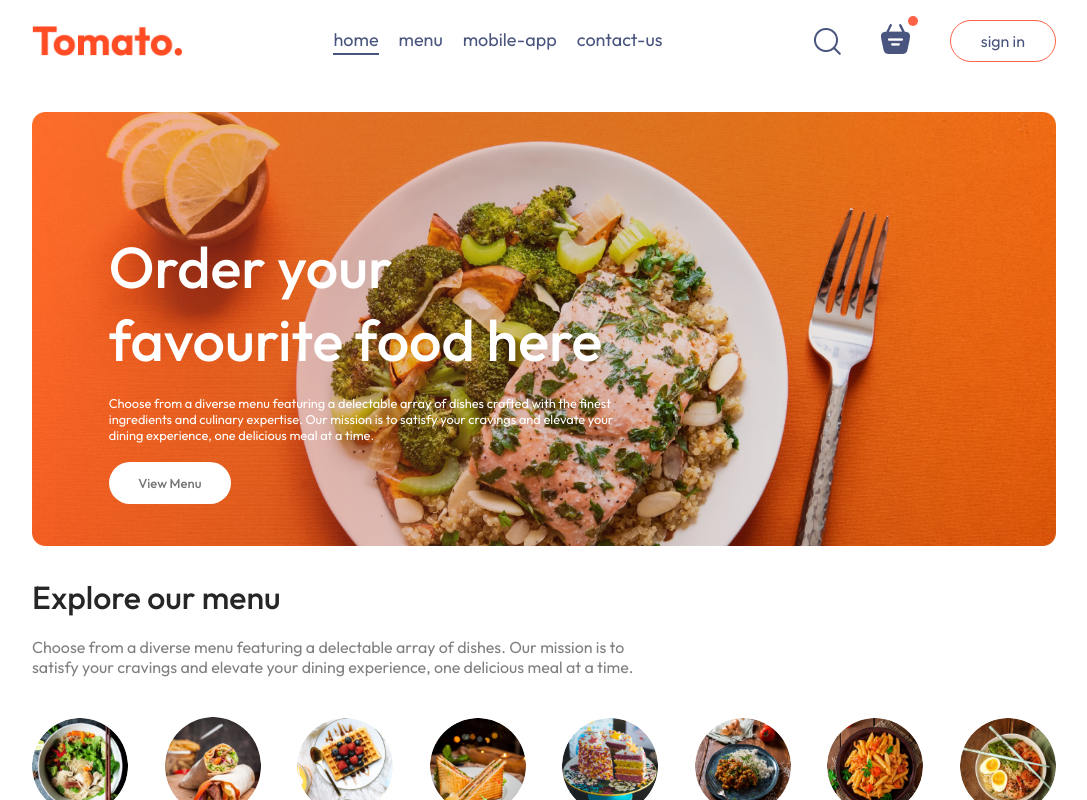
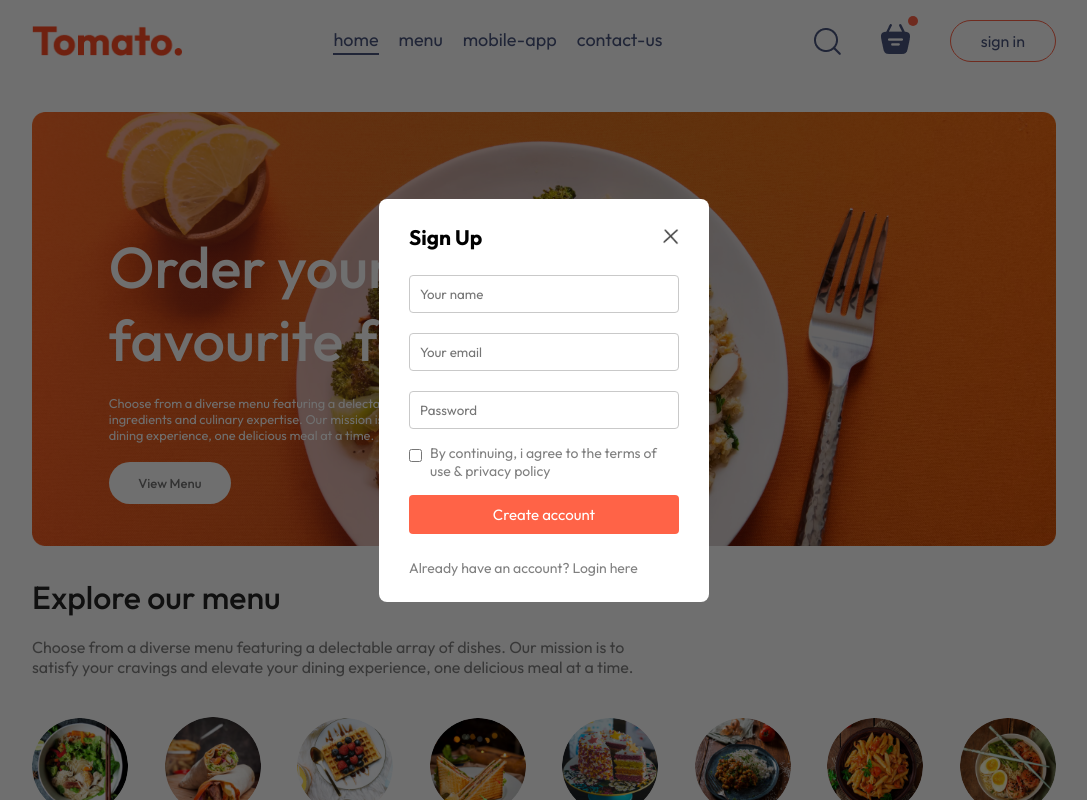
Before and after one commit to aashwinxgarg/tomato, a React app in the folder frontend/: page / in a window 1280 px wide. Both pictures are taken after a click on the button "sign in". Shown: the top 800 px of the page, without its empty margins (96-1183 px from the left). Built offline with nearby package versions, Linux system fonts and the light colour scheme; the HTML template or start-up script is replaced by a standard one.

Commit message:
third commit

```diff
--- a/frontend/src/App.jsx
+++ b/frontend/src/App.jsx
@@ -1,16 +1,21 @@
-import React from 'react'
+import React, { useState } from 'react'
 import Navbar from './components/Navbar/Navbar'
 import { Route, Routes } from 'react-router-dom'
 import Home from './pages/Home/Home'
 import Cart from './pages/Cart/Cart'
 import PlaceOrder from './pages/PlaceOrder/PlaceOrder'
 import Footer from './components/Footer/Footer'
+import LoginPopup from './components/LoginPopup/LoginPopup'
 
 const App = () => {
+
+  const [showLogin,setShowLogin] = useState(false);
+
   return (
     <>
+    {showLogin?<LoginPopup setShowLogin={setShowLogin} />:<></>}
     <div className='app'>
-      <Navbar />
+      <Navbar setShowLogin={setShowLogin} />
       <Routes>
         <Route path='/' element={<Home />} />
         <Route path='/cart' element={<Cart />} />
--- /dev/null
+++ b/frontend/src/components/LoginPopup/LoginPopup.css
@@ -0,0 +1,61 @@
+.login-popup {
+    position: absolute;
+    z-index: 1;
+    width: 100%;
+    height: 100%;
+    background-color: #00000090;
+    display: grid;
+}
+.login-popup-container {
+    place-self: center;
+    width: max(23vw,330px);
+    color: #808080;
+    background-color: white;
+    display: flex;
+    flex-direction: column;
+    gap: 25px;
+    padding: 25px 30px;
+    border-radius: 8px;
+    font-size: 14px;
+    animation: fadeIn .5s;
+}
+.login-popup-title {
+    display: flex;
+    justify-content: space-between;
+    align-items: center;
+    color: black;
+}
+.login-popup-title img {
+    width: 16px;
+    cursor: pointer;
+}
+.login-popup-inputs {
+    display: flex;
+    flex-direction: column;
+    gap: 20px;
+}
+.login-popup-inputs input {
+    outline: none;
+    border: 1px solid #c9c9c9;
+    padding: 10px;
+    border-radius: 4px;
+}
+.login-popup-container button {
+    border: none;
+    padding: 10px;
+    border-radius: 4px;
+    color: white;
+    background-color: tomato;
+    font-size: 15px;
+    cursor: pointer;
+    margin-top: -10px;
+}
+.login-popup-condition {
+    display: flex;
+    align-items: start;
+    gap: 8px;
+    margin-top: -10px;
+}
+.login-popup-condition input {
+    margin-top: 5px;
+}
--- /dev/null
+++ b/frontend/src/components/LoginPopup/LoginPopup.jsx
@@ -0,0 +1,37 @@
+import React, { useState } from 'react'
+import './LoginPopup.css'
+import { assets } from '../../assets/assets'
+
+const LoginPopup = ({setShowLogin}) => {
+
+    const [currState,setCurrState] = useState("Sign Up")
+
+  return (
+    <div className='login-popup'>
+        <form action="" className="login-popup-container">
+            <div className="login-popup-title">
+                <h2>{currState}</h2>
+                <img onClick={()=>setShowLogin(false)} src={assets.cross_icon} alt="" />
+            </div>
+            <div className="login-popup-inputs">
+                {currState==="Login"?<></>:<input type="text" placeholder='Your name' required />}
+                <input type="email" placeholder='Your email' required />
+                <input type="password" placeholder='Password' required />
+            </div>
+            <div className="login-popup-condition">
+                <input type="checkbox" required />
+                <p>By continuing, i agree to the terms of use & privacy policy</p>
+            </div>
+            <button>{currState==="Sign Up"?"Create account":"Login"}</button>
+            {currState==="Login"
+            ?<p>Create a new account? <span onClick={()=>setCurrState("Sign Up")}>Click here</span></p>
+            :<p>Already have an account? <span onClick={()=>setCurrState("Login")}>Login here</span></p>
+            }
+
+
+        </form>
+    </div>
+  )
+}
+
+export default LoginPopup
--- a/frontend/src/components/Navbar/Navbar.jsx
+++ b/frontend/src/components/Navbar/Navbar.jsx
@@ -1,8 +1,9 @@
 import React, { useState } from 'react'
 import './Navbar.css'
 import { assets } from '../../assets/assets'
+import { Link } from 'react-router-dom';
 
-const Navbar = () => {
+const Navbar = ({setShowLogin}) => {
 
     const [menu,setMenu] = useState("home");
 
@@ -11,10 +12,10 @@
     <div className='navbar'>
       <img src={assets.logo} alt="" className="logo" />
       <ul className="navbar-menu">
-        <li onClick={()=>setMenu("home")} className={menu==="home"?"active":""}>home</li>
-        <li onClick={()=>setMenu("menu")} className={menu==="menu"?"active":""}>menu</li>
-        <li onClick={()=>setMenu("mobile-app")} className={menu==="mobile-app"?"active":""}>mobile-app</li>
-        <li onClick={()=>setMenu("contact-us")} className={menu==="contact-us"?"active":""}>contact-us</li>
+        <Link to={'/'} onClick={()=>setMenu("home")} className={menu==="home"?"active":""}>home</Link>
+        <a href='#explore-menu' onClick={()=>setMenu("menu")} className={menu==="menu"?"active":""}>menu</a>
+        <a href='#app-download' onClick={()=>setMenu("mobile-app")} className={menu==="mobile-app"?"active":""}>mobile-app</a>
+        <a href='#footer' onClick={()=>setMenu("contact-us")} className={menu==="contact-us"?"active":""}>contact-us</a>
       </ul>
       <div className="navbar-right">
         <img src={assets.search_icon} alt="" />
@@ -22,7 +23,7 @@
             <img src={assets.basket_icon} alt="" />
             <div className="dot"></div>
         </div>
-        <button>sign in</button>
+        <button onClick={()=>setShowLogin(true)}>sign in</button>
       </div>
     </div>
   )
--- a/frontend/src/index.css
+++ b/frontend/src/index.css
@@ -4,6 +4,7 @@
   margin: 0;
   box-sizing: border-box;
   font-family: Outfit;
+  scroll-behavior: smooth;
 }
 body {
   min-height: 100vh;
```
